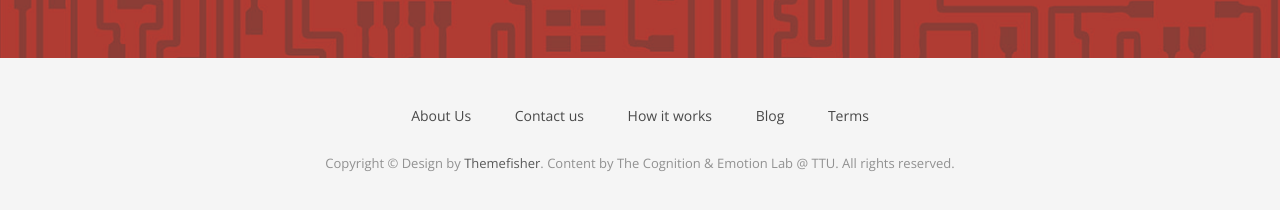
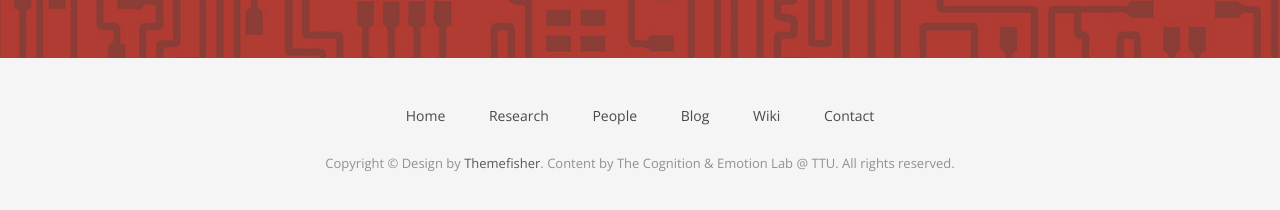
Before and after one commit to cognitionemotionlab/cognitionemotionlab.github.io, a Jekyll site: the page built from index.html, in a window 1280 px wide and 900 px high, scrolled down 2549 px. Shown: the part 659-869 px from the top of the window. Built offline with Jekyll 4.4.1, drawn with Linux system fonts in a browser that asks for light colours; nearby versions of some CDN libraries; some web fonts are replaced.

Commit message:
Changed footer links to match header.

```diff
--- a/_includes/footer.html
+++ b/_includes/footer.html
@@ -5,11 +5,12 @@
       <div class="col-md-12">
         <div class="footer-manu">
           <ul>
-            <li><a href="#">About Us</a></li>
-            <li><a href="{{ site.baseurl }}/contact">Contact us</a></li>
-            <li><a href="#">How it works</a></li>
-            <li><a href="{{ site.baseurl }}/blog">Blog</a></li>
-            <li><a href="#">Terms</a></li>
+                <li><a href="{{ site.baseurl }}/">Home</a></li>
+                <li><a href="{{ site.baseurl }}/work">Research</a></li>
+                <li><a href="{{ site.baseurl }}/people">People</a></li>
+                <li><a href="{{ site.baseurl }}/blog">Blog</a></li>
+                <li><a href="https://github.com/cognitionemotionlab/lab-docs/wiki">Wiki</a></li>
+                <li><a href="{{ site.baseurl }}/contact">Contact</a></li>
           </ul>
         </div>
         <p>Copyright &copy; Design by <a href="http://www.themefisher.com">Themefisher</a>. Content by The Cognition & Emotion Lab @ TTU. All rights reserved.</p>
```
